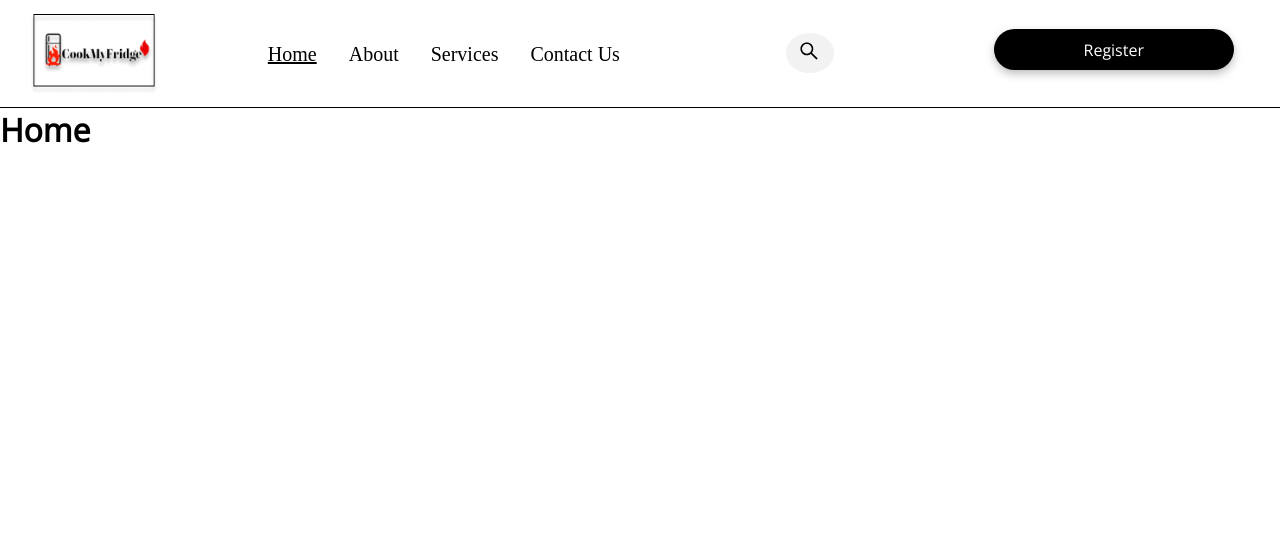
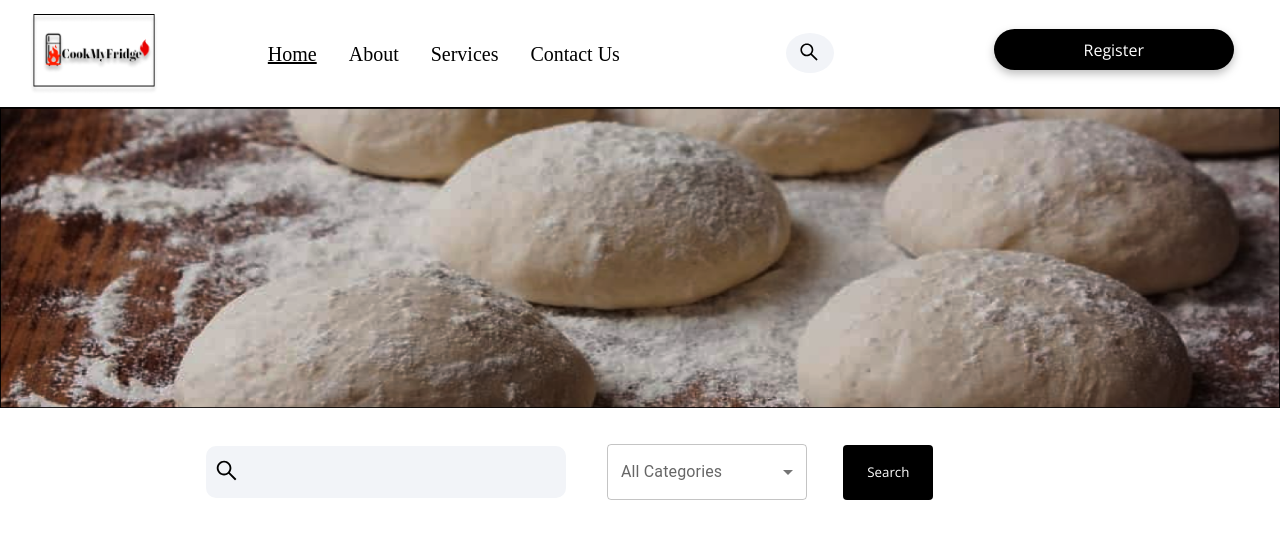
Before and after one commit to aahmadyar123/CookMyFridge, a React (Create React App) app in the folder react-frontend/: page /Home in a window 1280 px wide. Shown: the top 538 px of the page. Built offline with nearby package versions, Linux system fonts and the light colour scheme; the HTML template or start-up script is replaced by a standard one; a web font is replaced by a local one.

Commit message:
HomePage Bread-Banner and subNavBar

```diff
--- a/react-frontend/src/components/Navbar/Navbar.js
+++ b/react-frontend/src/components/Navbar/Navbar.js
@@ -9,7 +9,7 @@ import {
 } from './NavbarElements';
 
 import Searchbar from './Searchbar';
-import './Nav.css'
+import '../../css/Nav.css'
 
 const Navbar = () => {
   return (
--- a/react-frontend/src/components/Navbar/NavbarElements.js
+++ b/react-frontend/src/components/Navbar/NavbarElements.js
@@ -10,7 +10,6 @@ export const Nav = styled.nav`
   z-index: 10;
   border-bottom: solid 1px;
   border-color: #000;
-
 `;
 
 export const NavLink = styled(Link)`
@@ -42,7 +41,7 @@ export const NavBtn = styled.nav`
   margin-right: -44px;
   `;
 
-  export const NavBtnLink = styled(Link)`
+export const NavBtnLink = styled(Link)`
   border-radius: 4px;
   background: #000;
   padding: 10px 22px;
--- a/react-frontend/src/components/Navbar/Searchbar.js
+++ b/react-frontend/src/components/Navbar/Searchbar.js
@@ -2,17 +2,15 @@ import React from 'react'
 import{useState} from 'react'
 import styled from 'styled-components'
 import {AiOutlineSearch, AiOutlineClose} from 'react-icons/ai'
-import './Searchbar.css'
 
 const SearchContainer = styled.div`
     position: relative;
     width: ${(props) => (props.isSearching ? 360 : 48)}px;
     height: 40px;
     top: 25.06px;
-    background: #f2f2f2;
+    background: #F2F4F8;
     border-radius: ${(props) => (props.isSearching ? 0 : 200)}%;
     display: flex;
-    align-items: center;
     justify-content: space-between;
     padding-left: 5px;
     translate: all 0.3s ease;
@@ -40,6 +38,7 @@ const IconButton = styled.button`
     position: relative;
     height: 36px;
     width: 36px;
+    top: 3px;
     border: none;
     z-index: 1;
     cursor: pointer;
--- /dev/null
+++ b/react-frontend/src/components/bottomSearch.js
@@ -0,0 +1,121 @@
+import React from 'react'
+import{useState} from 'react'
+import styled from 'styled-components'
+import {AiOutlineSearch} from 'react-icons/ai'
+import "../css/bottomSearch.css"
+import {Box, TextField, MenuItem} from '@mui/material';
+
+export const SearchNav = styled.nav`
+  background: #FFFFFF;
+  height: 108px;
+  display: flex;
+  justify-content: space-around;
+  padding: 0.5rem calc((100vw - 1000px) / 2);
+  z-index: 10;
+`;
+
+const SearchContainer = styled.div`
+    position: relative;
+    width: 360px;
+    height: 52px;
+    top: 25.06px;
+    background: #F2F4F8;
+    border-radius: 10px;
+    display: flex;
+    align-items: center;
+    justify-content: space-between;
+    padding-left: 5px;
+    translate: all 0.3s ease;
+`;
+
+const SearchInput = styled.input`
+    padding-left: 48px;
+    border: none;
+    border-radius: 10px;
+    position: relative;
+    top: 0;
+    left: 0;
+    height: 100%;
+    width: 100%;
+    background-color: transparent;
+    outline: none;
+    font-size: 16px;
+    border: 1px solid transparent;
+
+    &:focus {
+        border-color: rgba(0, 0, 0, 0.3)
+    }
+`;
+
+const IconButton = styled.button`
+    position: relative;
+    height: 36px;
+    width: 36px;
+    border: none;
+    z-index: 1;
+    cursor: pointer;
+    background: none;
+`;
+
+export const ButtonBox = styled.nav`
+  display: flex;
+  align-items: center;
+  margin-right: -44px;
+`;
+
+export const Button = styled.button`
+  position: relative;
+  width: 90px;
+  height: 55px;
+  right: 185px;
+  top: 5px;
+  border-radius: 4px;
+  background: #000;
+  color: #fff;
+  outline: none;
+  border: none;
+  cursor: pointer;
+  transition: all 0.2s ease-in-out;
+  text-decoration: none;
+
+  &:hover {
+    transition: all 0.2s ease-in-out;
+    background: #929292;
+    color: #fff;
+  }
+`;
+
+export function Select() {
+    const [Category, setCategory] = useState('');
+    return (
+        <Box width='200px' position="relative" top="22.5px" height="42px" right="90px">
+            <TextField id="Select" label="All Categories" select fullWidth>
+                <MenuItem value='PlaceHolder'> PlaceHolder </MenuItem>
+                <MenuItem value='PlaceHolder'> PlaceHolder </MenuItem>
+                <MenuItem value='PlaceHolder'> PlaceHolder </MenuItem>
+                <MenuItem value='PlaceHolder'> PlaceHolder </MenuItem>
+            </TextField>
+        </Box>
+    );
+}
+
+export default function BottomSearchbar() {
+    const [isActive, setIsActive] = useState(false);
+
+    return (
+        <>
+            <SearchNav>
+                <SearchContainer>
+                <IconButton >
+                        <AiOutlineSearch size={25}/>
+                </IconButton>
+                <SearchInput/>
+                </SearchContainer>
+                <Select id="Select"/>
+                <ButtonBox>
+                    <Button> Search </Button>
+                </ButtonBox>
+            </SearchNav>
+        </>
+    );
+}
--- /dev/null
+++ b/react-frontend/src/css/home.css
@@ -0,0 +1,5 @@
+#Bread {
+    width: 100%;
+    height: 10%;
+    max-height: 300px;
+  }
--- a/react-frontend/src/pages/home.js
+++ b/react-frontend/src/pages/home.js
@@ -1,8 +1,24 @@
 import React from 'react';
+import styled from 'styled-components';
+import "../css/home.css";
+import BottomSearchbar from '../components/bottomSearch';
+
+const Box = styled.div`
+    display: block;
+    position: center;
+    height: 10%;
+    width: 100%;
+`;
 
 const Home = () => {
     return (
-        <h1> Home</h1>
+    <>
+        <Box>
+            <img src={require('../images/bread.png')} id="Bread" alt="bread"/>
+        </Box>
+        <BottomSearchbar id="Search"/>
+    </>
+
     );
 };
 
```
Also changed, not shown: react-frontend/package.json (+6 -1 lines), react-frontend/src/components/select.js (added, +17 -0 lines), react-frontend/src/css/Nav.css (renamed from react-frontend/src/components/Navbar/Nav.css), react-frontend/src/css/bottomSearch.css (added), react-frontend/src/images/bread.png (added), 1 other file (tests, documents, lock files or other folders).
